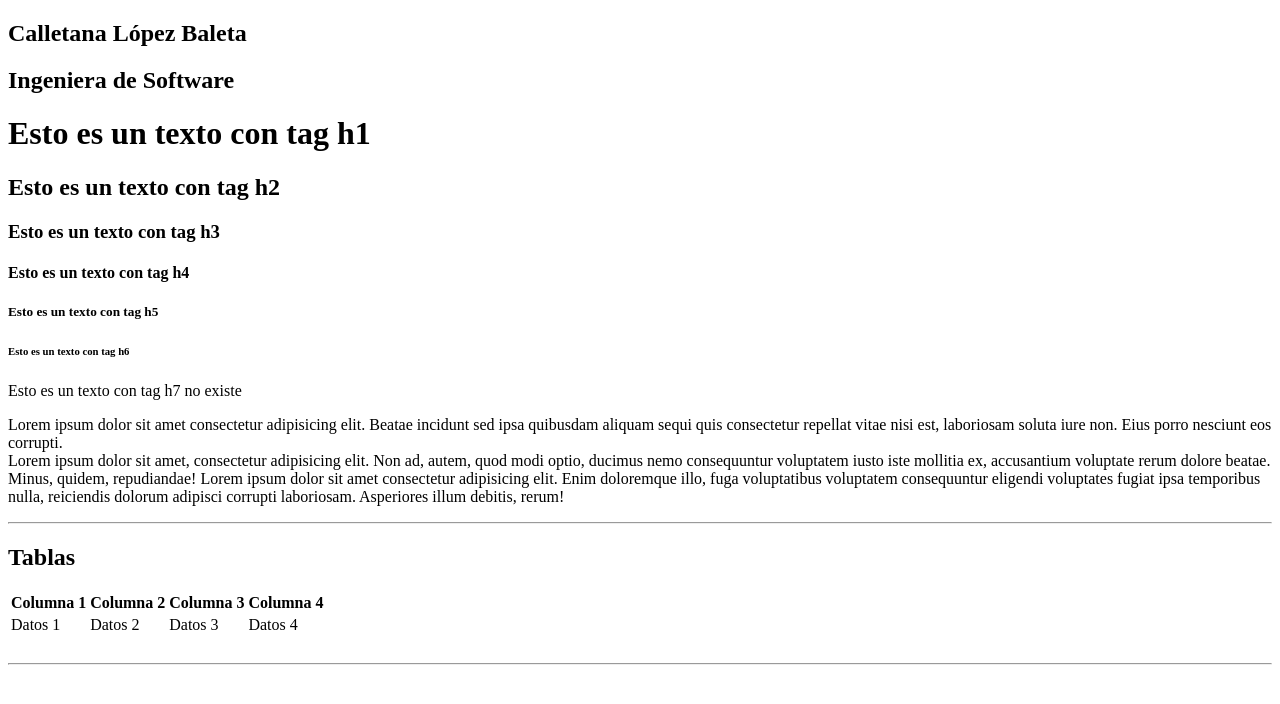
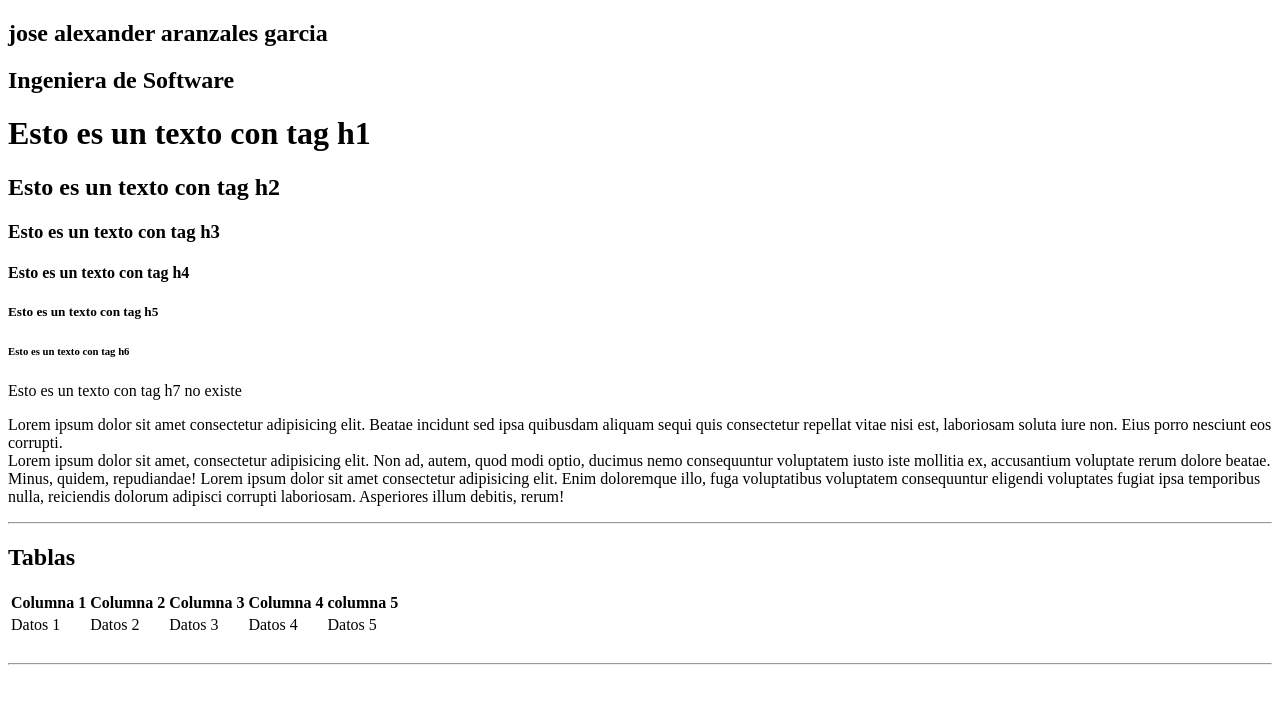
Before and after one commit to jaranzales7/Html2026_1, a plain HTML site: page index.html in a window 1280 px wide. Drawn offline with Linux system fonts and the light colour scheme.

Commit message:
ACTUALIACION COMPLETADA SEXO

```diff
--- a/index.html
+++ b/index.html
@@ -8,7 +8,7 @@
 <body>
 
 		<!-- Esto es un comentario.... -->
-		<h2>Calletana López Baleta</h2>
+		<h2>jose alexander aranzales garcia</h2>
 
 		<h2>Ingeniera de Software</h2>
 
@@ -42,6 +42,7 @@
 			<th>Columna 2</th>
 			<th>Columna 3</th>
 			<th>Columna 4</th>
+			<th>columna 5</th>
 		</tr>
 
 		<tr>
@@ -49,6 +50,7 @@
 			<td>Datos 2</td>
 			<td>Datos 3</td>
 			<td>Datos 4</td>
+			<td>Datos 5</td>
 		</tr>
 
 	</table>
```
